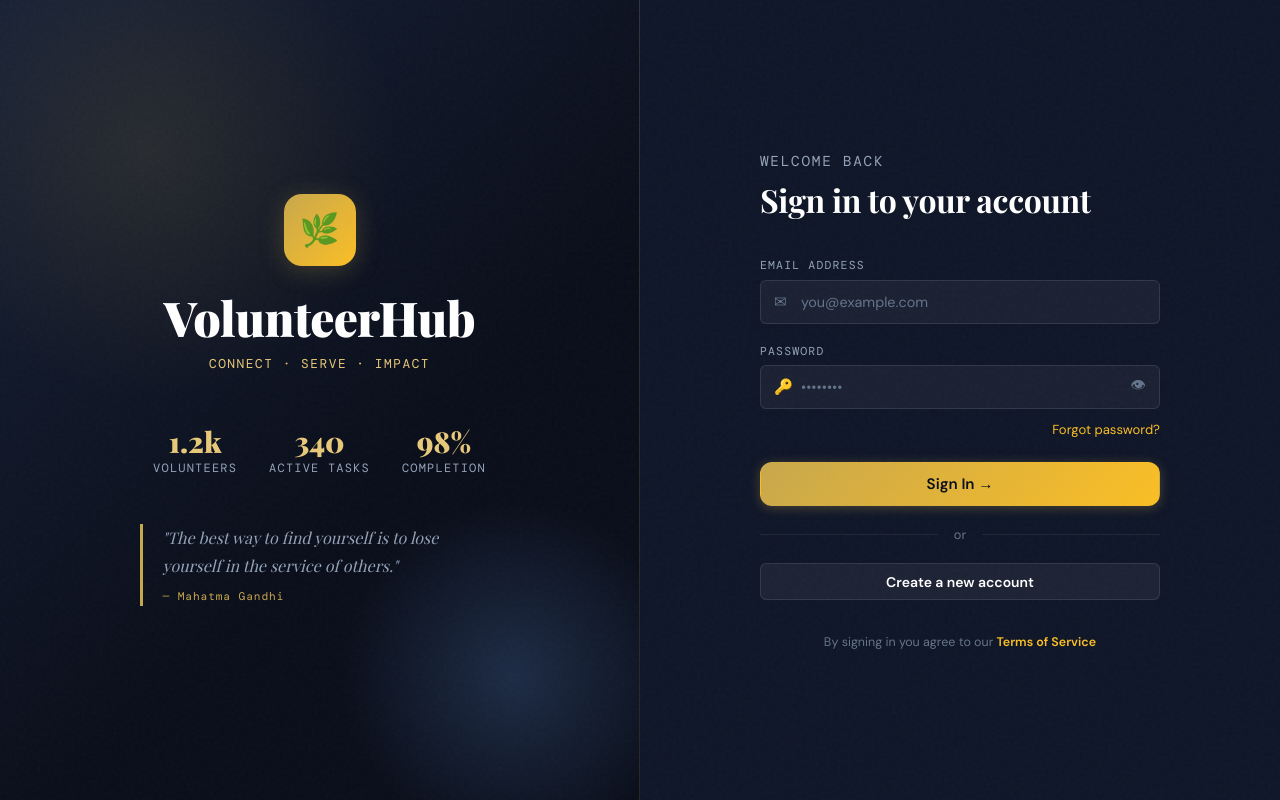
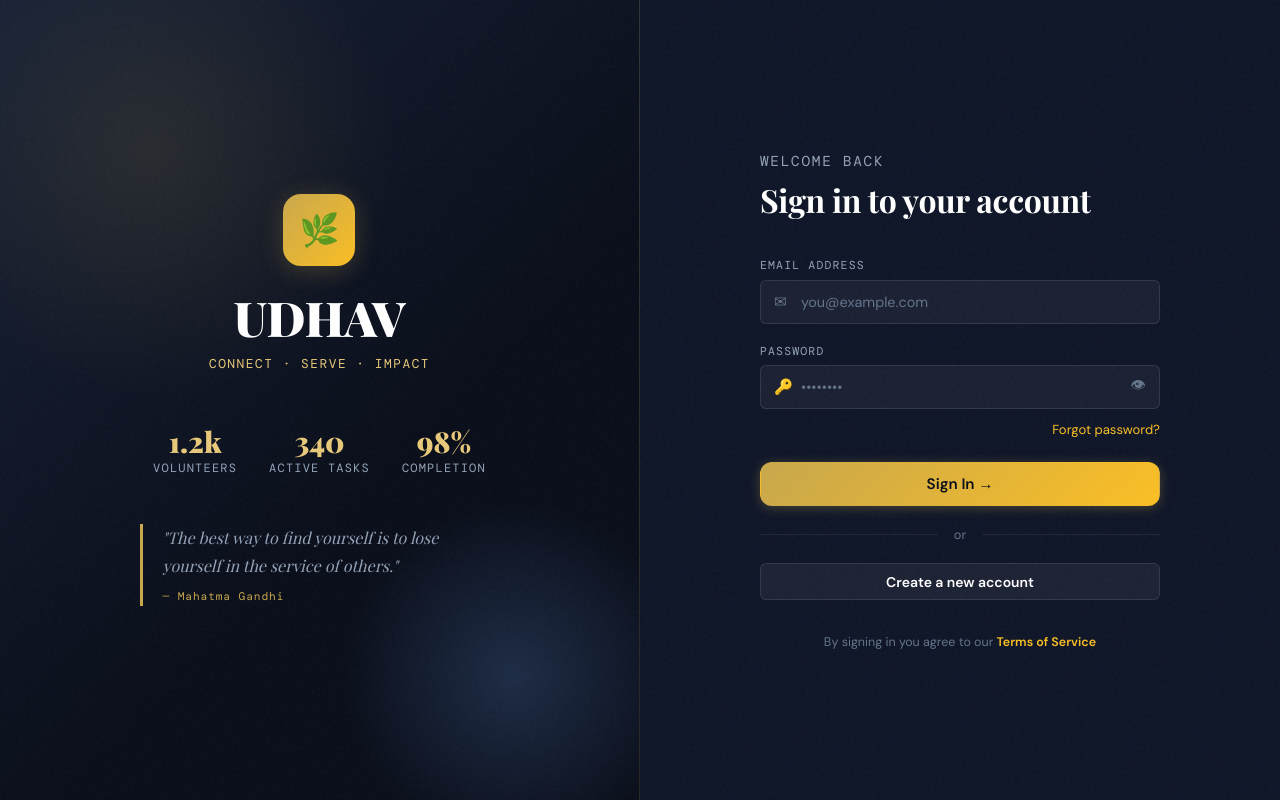
Before and after one commit to iamkavithasri/UDHAV_PROJECT, a React (Vite) app: page / in a window 1280 px wide. Built offline with nearby package versions, Linux system fonts and the light colour scheme; a web font is replaced by a local one.

Commit message:
changed the app name to UDHAV

```diff
--- a/index.html
+++ b/index.html
@@ -4,7 +4,7 @@
     <meta charset="UTF-8" />
     <link rel="icon" type="image/svg+xml" href="/vite.svg" />
     <meta name="viewport" content="width=device-width, initial-scale=1.0" />
-    <title>VolunteerHub — Connect. Serve. Impact.</title>
+    <title>UDHAV — Connect. Serve. Impact.</title>
     <link rel="preconnect" href="https://fonts.googleapis.com" />
     <link rel="preconnect" href="https://fonts.gstatic.com" crossorigin />
     <link
--- a/src/components/Header.jsx
+++ b/src/components/Header.jsx
@@ -45,7 +45,7 @@ export default function Header({ currentScreen, navigate, user, handleLogout })
         <div className="sidebar-brand">
           <div className="sidebar-brand-icon">🌿</div>
           <div>
-            <div className="sidebar-brand-text">VolunteerHub</div>
+            <div className="sidebar-brand-text">UDHAV</div>
             <div className="sidebar-brand-sub">Mission Control</div>
           </div>
         </div>
--- a/src/screens/LoginScreen.jsx
+++ b/src/screens/LoginScreen.jsx
@@ -39,7 +39,7 @@ export default function LoginScreen({ navigate, onLogin }) {
       <div className="auth-panel-left">
         <div className="auth-brand">
           <div className="auth-brand-logo">🌿</div>
-          <h1>VolunteerHub</h1>
+          <h1>UDHAV</h1>
           <p>Connect · Serve · Impact</p>
         </div>
 
--- a/src/screens/SignupScreen.jsx
+++ b/src/screens/SignupScreen.jsx
@@ -42,7 +42,7 @@ export default function SignupScreen({ navigate, onLogin }) {
       <div className="auth-panel-left">
         <div className="auth-brand">
           <div className="auth-brand-logo">🌿</div>
-          <h1>VolunteerHub</h1>
+          <h1>UDHAV</h1>
           <p>Connect · Serve · Impact</p>
         </div>
 
```
Also changed, not shown: 1 other file (tests, documents, lock files or other folders).
